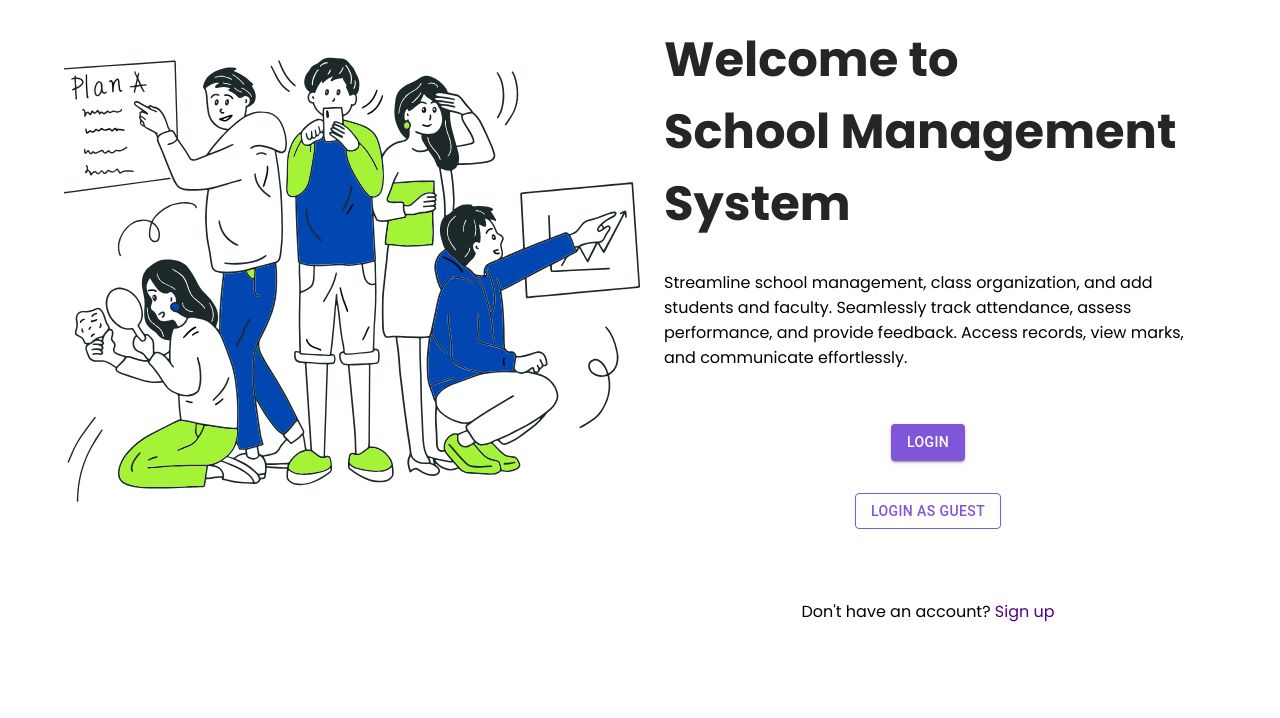
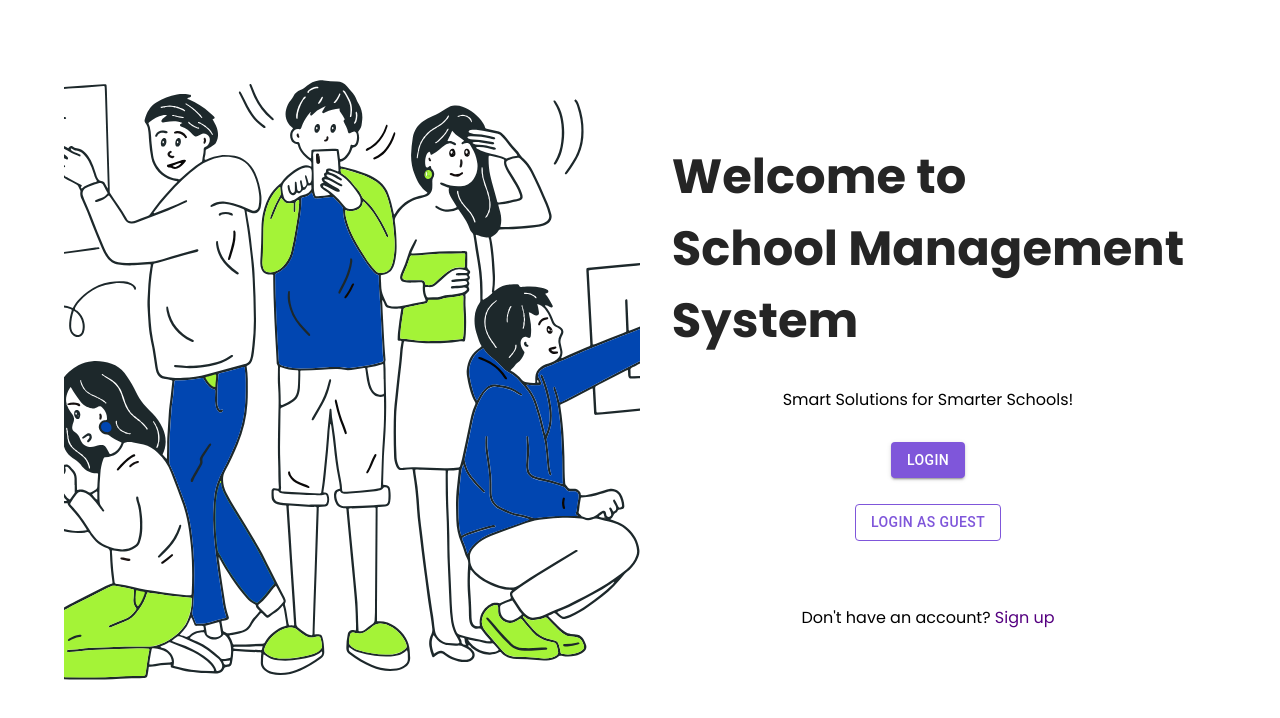
Before and after one commit to anvaya-solanki/School-Management-System-using-Face-Recognition, a React (Create React App) app in the folder frontend/: page / in a window 1280 px wide. Shown: the top 718 px of the page. Built offline with nearby package versions, Linux system fonts and the light colour scheme.

Commit message:
frontend changes

```diff
--- a/frontend/src/pages/Homepage.js
+++ b/frontend/src/pages/Homepage.js
@@ -1,3 +1,100 @@
+// import React from 'react';
+// import { Link } from 'react-router-dom';
+// import { Container, Grid, Box, Button } from '@mui/material';
+// import styled from 'styled-components';
+// import Students from "../assets/students.svg";
+// import { LightPurpleButton } from '../components/buttonStyles';
+
+// const Homepage = () => {
+//     return (
+//         <StyledContainer>
+//             <Grid container spacing={0}>
+//                 <Grid item xs={12} md={6}>
+//                     <img src={Students} alt="students" style={{ width: '100%' }} />
+//                 </Grid>
+//                 <Grid item xs={12} md={6}>
+//                     <StyledPaper elevation={3}>
+//                         <StyledTitle>
+//                             Welcome to
+//                             <br />
+//                             School Management
+//                             <br />
+//                             System
+//                         </StyledTitle>
+//                         <StyledText>
+//                         Smart Solutions for Smarter Schools!
+//                         </StyledText>
+//                         <StyledBox>
+//                             <StyledLink to="/choose">
+//                                 <LightPurpleButton variant="contained" fullWidth>
+//                                     Login
+//                                 </LightPurpleButton>
+//                             </StyledLink>
+//                             <StyledLink to="/chooseasguest">
+//                                 <Button variant="outlined" fullWidth
+//                                     sx={{ mt: 2, mb: 3, color: "#7f56da", borderColor: "#7f56da" }}
+//                                 >
+//                                     Login as Guest
+//                                 </Button>
+//                             </StyledLink>
+//                             <StyledText>
+//                                 Don't have an account?{' '}
+//                                 <Link to="/Adminregister" style={{color:"#550080"}}>
+//                                     Sign up
+//                                 </Link>
+//                             </StyledText>
+//                         </StyledBox>
+//                     </StyledPaper>
+//                 </Grid>
+//             </Grid>
+//         </StyledContainer>
+//     );
+// };
+
+// export default Homepage;
+
+// const StyledContainer = styled(Container)`
+//   display: flex;
+//   justify-content: center;
+//   align-items: center;
+//   height: 100vh;
+// `;
+
+// const StyledPaper = styled.div`
+//   padding: 0 0 0 24px;
+//   height: 100vh;
+// `;
+
+// const StyledBox = styled(Box)`
+//   display: flex;
+//   flex-direction: column;
+//   align-items: center;
+//   justify-content:center;
+//   gap: 1px;
+//   padding: 10px;
+// `;
+
+// const StyledTitle = styled.h1`
+//   font-size: 3rem;
+//   color: #252525;
+//   /* font-family: "Manrope"; */
+//   font-weight: bold;
+//   padding-top: 0;
+//   letter-spacing: normal;
+//   line-height: normal;
+// `;
+
+// const StyledText = styled.p`
+//   /* color: #550080; */
+//   margin-top: 30px;
+//   margin-bottom: 20px;
+//   letter-spacing: normal;
+//   line-height: normal;
+// `;
+
+// const StyledLink = styled(Link)`
+//   text-decoration: none;
+// `;
 import React from 'react';
 import { Link } from 'react-router-dom';
 import { Container, Grid, Box, Button } from '@mui/material';
@@ -8,12 +105,12 @@ import { LightPurpleButton } from '../components/buttonStyles';
 const Homepage = () => {
     return (
         <StyledContainer>
-            <Grid container spacing={0}>
-                <Grid item xs={12} md={6}>
-                    <img src={Students} alt="students" style={{ width: '100%' }} />
+            <Grid container spacing={0} className="fullHeight">
+                <Grid item xs={12} md={6} className="fullHeight">
+                    <StyledImage src={Students} alt="students" />
                 </Grid>
-                <Grid item xs={12} md={6}>
-                    <StyledPaper elevation={3}>
+                <Grid item xs={12} md={6} className="fullHeight">
+                    <StyledPaper>
                         <StyledTitle>
                             Welcome to
                             <br />
@@ -22,9 +119,7 @@ const Homepage = () => {
                             System
                         </StyledTitle>
                         <StyledText>
-                            Streamline school management, class organization, and add students and faculty.
-                            Seamlessly track attendance, assess performance, and provide feedback.
-                            Access records, view marks, and communicate effortlessly.
+                            Smart Solutions for Smarter Schools!
                         </StyledText>
                         <StyledBox>
                             <StyledLink to="/choose">
@@ -41,7 +136,7 @@ const Homepage = () => {
                             </StyledLink>
                             <StyledText>
                                 Don't have an account?{' '}
-                                <Link to="/Adminregister" style={{color:"#550080"}}>
+                                <Link to="/Adminregister" style={{ color: "#550080" }}>
                                     Sign up
                                 </Link>
                             </StyledText>
@@ -60,10 +155,16 @@ const StyledContainer = styled(Container)`
   justify-content: center;
   align-items: center;
   height: 100vh;
+  overflow: hidden; /* Prevent scrolling */
+  padding: 0; /* Remove extra padding */
 `;
 
 const StyledPaper = styled.div`
-  padding: 24px;
+  padding: 0 24px;
+  display: flex;
+  flex-direction: column;
+  justify-content: center;
+  align-items: center;
   height: 100vh;
 `;
 
@@ -71,25 +172,22 @@ const StyledBox = styled(Box)`
   display: flex;
   flex-direction: column;
   align-items: center;
-  justify-content:center;
-  gap: 16px;
-  padding: 24px;
+  justify-content: center;
+  gap: 10px;
+  padding: 10px;
 `;
 
 const StyledTitle = styled.h1`
   font-size: 3rem;
   color: #252525;
-  /* font-family: "Manrope"; */
   font-weight: bold;
-  padding-top: 0;
   letter-spacing: normal;
   line-height: normal;
 `;
 
 const StyledText = styled.p`
-  /* color: #550080; */
   margin-top: 30px;
-  margin-bottom: 30px;
+  margin-bottom: 20px;
   letter-spacing: normal;
   line-height: normal;
 `;
@@ -97,3 +195,19 @@ const StyledText = styled.p`
 const StyledLink = styled(Link)`
   text-decoration: none;
 `;
+
+const StyledImage = styled.img`
+  width: 100%;
+  height: 100vh; /* Ensure the image takes full height */
+  object-fit: cover; /* Ensure the image scales properly */
+`;
+
+/* Ensure Grid items take full height */
+const fullHeightStyles = `
+  height: 100vh;
+  display: flex;
+  align-items: center;
+  justify-content: center;
+`;
+
+document.querySelectorAll('.fullHeight').forEach(el => el.style.cssText = fullHeightStyles);
```
